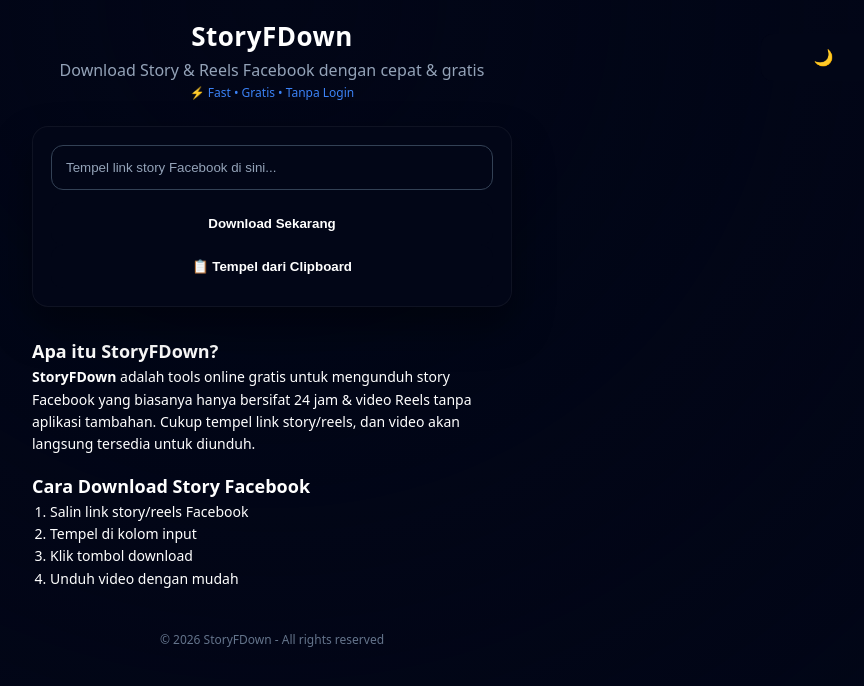
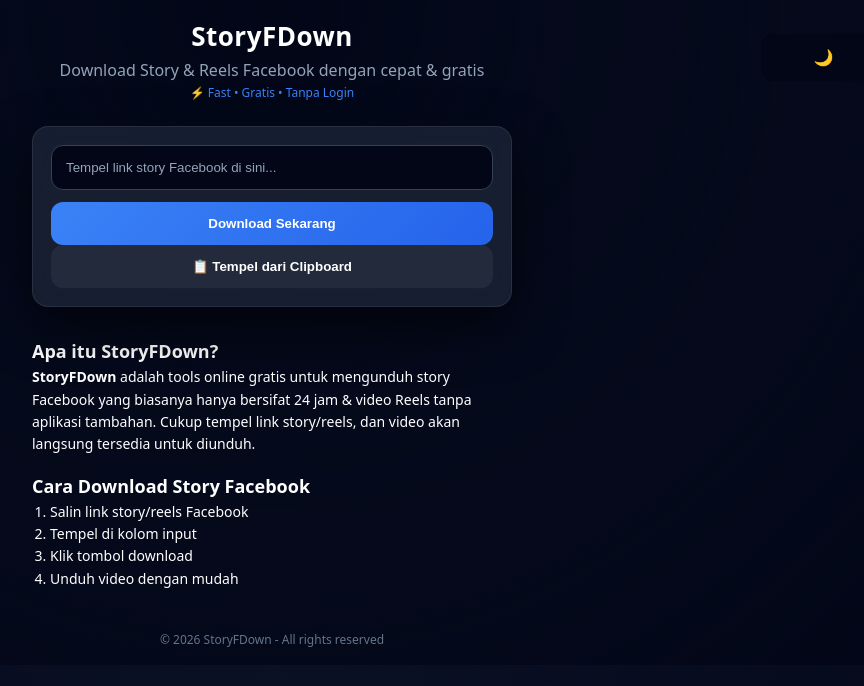
Before and after one commit to webuicode69-project/storyfdown, a Flask app: page / in a window 1280 px wide. Shown: the top 686 px of the page, without its empty margins (368-1232 px from the left). Run offline with Flask 3, Linux system fonts and the light colour scheme.

Commit message:
Refactor CSS styles for improved design
Updated styles for various elements including body, card, button, and input. Enhanced button styles with gradients and adjusted background gradients.

```diff
--- a/static/style.css
+++ b/static/style.css
@@ -48,10 +48,10 @@ body::before {
     background: radial-gradient(circle at top, var(--bg), transparent);
     z-index: -1;
 }
-
+/* BACKGROUND GRADIENT */
 body {
     font-family: system-ui, -apple-system, sans-serif;
-    background: var(--bg);
+    background: radial-gradient(circle at top, #0f172a, #020617);
     color: var(--text);
     padding: 16px;
     line-height: 1.6;
@@ -81,14 +81,14 @@ h1 {
     margin: auto;
 }
 
-/* CARD */
+/* CARD (lebih hidup) */
 .card {
-    background: var(--bg);
-    backdrop-filter: blur(12px);
+    background: var(--card);
+    backdrop-filter: blur(14px);
     padding: 18px;
     border-radius: 16px;
-    box-shadow: 0 20px 40px rgba(0,0,0,0.4);
-    border: 1px solid rgba(255,255,255,0.05);
+    box-shadow: 0 20px 50px rgba(0,0,0,0.6);
+    border: 1px solid rgba(255,255,255,0.08);
 }
 
 /* INPUT */
@@ -112,24 +112,25 @@ input:focus {
     box-shadow: 0 0 0 2px rgba(59,130,246,0.3);
 }
 
-/* BUTTON */
+/* BUTTON PRIMARY */
 button {
     width: 100%;
     padding: 14px;
     border-radius: 12px;
     border: none;
-    background: var(--bg);
-    color: var(--text);
+    background: linear-gradient(135deg, #3b82f6, #2563eb);
+    color: white;
     font-weight: 600;
     cursor: pointer;
     transition: 0.2s;
+
 }
 
-/* hover desktop */
 button:hover {
     transform: translateY(-1px);
-    box-shadow: 0 8px 20px rgba(59,130,246,0.3);
+    box-shadow: 0 10px 25px rgba(59,130,246,0.4);
 }
+
 
 /* active mobile */
 button:active {
@@ -166,10 +167,9 @@ video {
     margin-top: 10px;
 }
 
-/* DOWNLOAD */
+/* DOWNLOAD BUTTON */
 .download-btn {
-    margin-top: 12px;
-    background: var(--bg);
+    background: linear-gradient(135deg, #22c55e, #16a34a);
 }
 
 
@@ -184,10 +184,9 @@ video {
     font-weight: 600;
     margin-top: 8px;
 }
-
 /* SECONDARY BUTTON */
 .secondary-btn {
-    background: var(--bg);
+    background: rgba(255,255,255,0.05);
 }
 
 /* DESCRIPTION */
```
